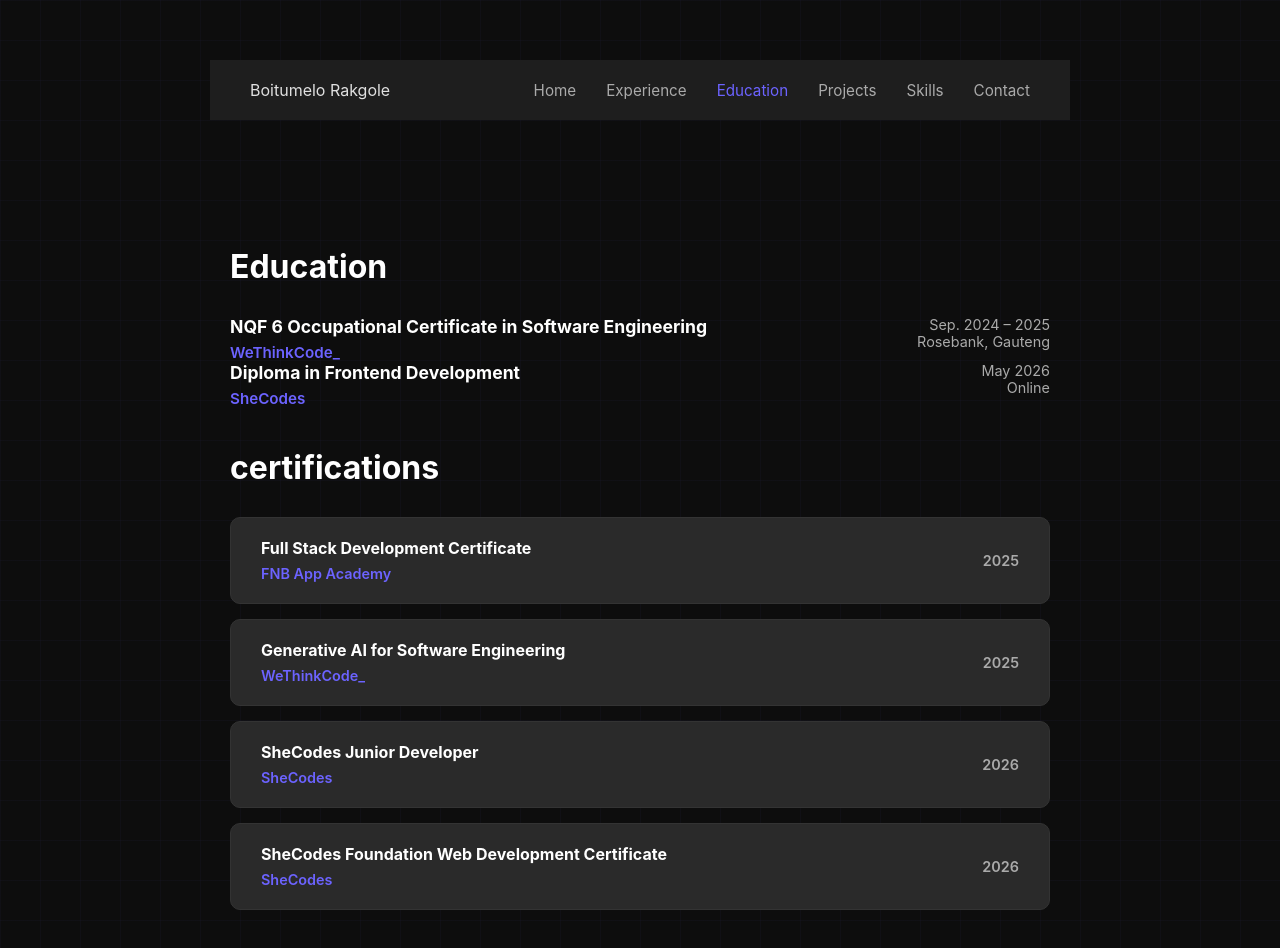
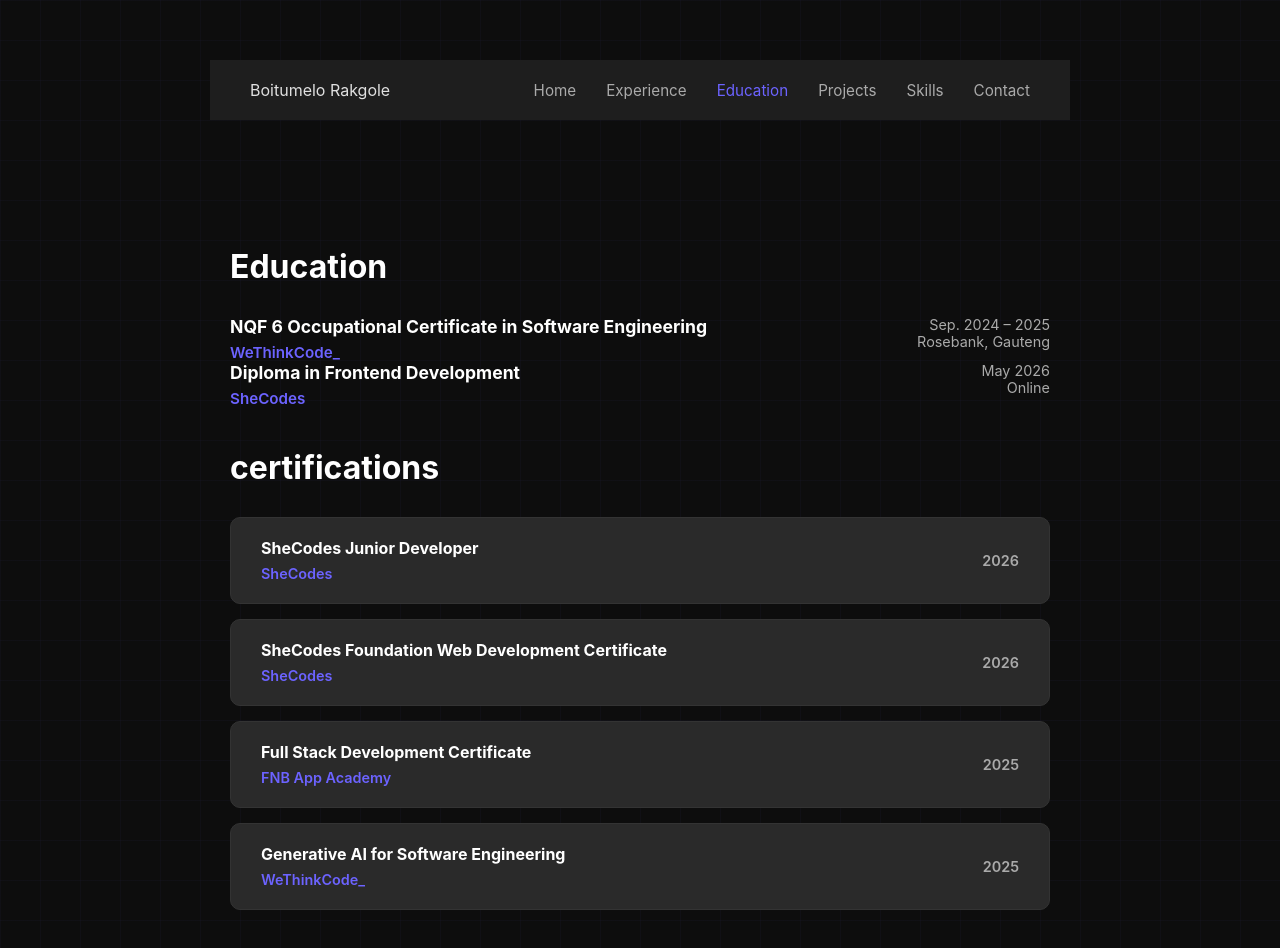
Before and after one commit to BoitumeloRak/professional-portfolio, a React (Create React App) app: page /education in a window 1280 px wide. Shown: the top 948 px of the page. Built offline with nearby package versions, Linux system fonts and the light colour scheme.

Commit message:
fix: the order if the certificates

```diff
--- a/src/components/Education.js
+++ b/src/components/Education.js
@@ -18,6 +18,16 @@
 
 const certifications = [
     {
+        title: "SheCodes Junior Developer",
+        issuer: "SheCodes",
+        year: "2026"
+    },
+    {
+        title: "SheCodes Foundation Web Development Certificate",
+        issuer: "SheCodes",
+        year: "2026"
+    },
+    {
         title: "Full Stack Development Certificate",
         issuer: "FNB App Academy",
         year: "2025"
@@ -26,17 +36,8 @@
         title: "Generative AI for Software Engineering",
         issuer: "WeThinkCode_",
         year: "2025"
-    },
-    {
-        title: "SheCodes Junior Developer",
-        issuer: "SheCodes",
-        year: "2026"
-    },
-    {
-        title: "SheCodes Foundation Web Development Certificate",
-        issuer: "SheCodes",
-        year: "2026"
     }
+
 ];
 
 export default function Education() {
```
